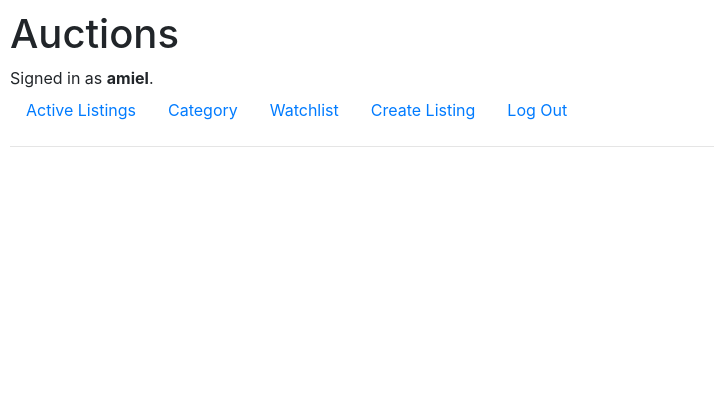
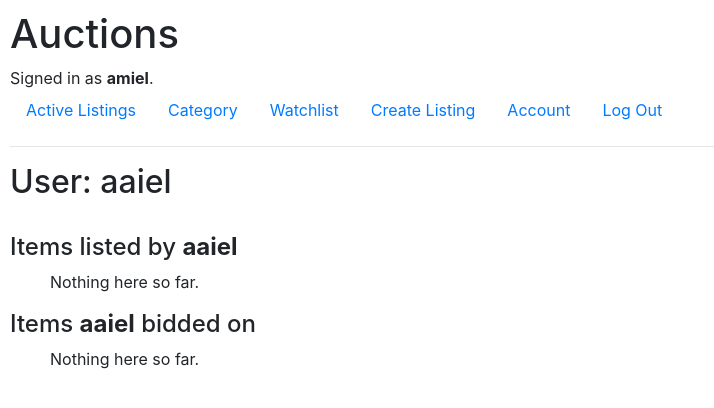
Before and after one commit to amielchristian/commerce, a Django app: a page that uses auctions/templates/auctions/user.html in a window 1280 px wide. Shown: the top 408 px of the page, without its empty margins (0-714 px from the left). Run offline with Django 3.2, Linux system fonts and the light colour scheme; a user stored in the database is signed in; data comes from the database, SQL or seed files in the repository; both versions use the stored data as it was after the commit; some libraries are stand-ins or nearby versions.

Commit message:
Add user page

```diff
--- a/auctions/templates/auctions/layout.html
+++ b/auctions/templates/auctions/layout.html
@@ -32,6 +32,9 @@
 
             {% if user.is_authenticated %}
                 <li class="nav-item">
+                    <a class="nav-link" href="{% url 'user' username=user %}">Account</a>
+                </li>
+                <li class="nav-item">
                     <a class="nav-link" href="{% url 'logout' %}">Log Out</a>
                 </li>
             {% else %}
--- a/auctions/templates/auctions/user.html
+++ b/auctions/templates/auctions/user.html
@@ -1,5 +1,60 @@
 {% extends "auctions/layout.html" %}
 
 {% block body %}
+    <h2>
+        {% if not user_viewed == user %}
+            User: {{ user_viewed }}
+        {% else %}
+            Your Account
+        {% endif%}
+    </h2>
+    <br/>
+    <h4>Items listed by <b>{{ user_viewed }}</b></h4>
+    <ul>
+        {% if not auctions_listed %}
+            <p>Nothing here so far.</p>
+        {% else %}
+            {% for listing in auctions_listed %}
+                <a class="listing-container" href="{% url 'listing' listing_id=listing.id %}">
+                    <img src="/static/auctions/{{ listing.image_name }}" alt="Image of {{ listing.name }}">
+                    <div class="listing-text">
+                        <p class="listing-name">{{ listing }}</p>
+                        <p><b>Price: </b>${{ listing.highest_bid }}</p>
+                        <p>{{ listing.description }}</p>
+                        <p class="listing-time">Created {{ listing.time }}</p>
+                    </div>
+                </a>
+            {% endfor %}
+        {% endif %}
+    </ul>
 
+    <h4>Items <b>{{ user_viewed }}</b> bidded on</h4>
+    <ul>
+        {% if not auctions_bidded_on %}
+            <p>Nothing here so far.</p>
+        {% else %}
+            {% for listing in auctions_bidded_on %}
+                <a class="listing-container" href="{% url 'listing' listing_id=listing.id %}">
+                    <img src="/static/auctions/{{ listing.image_name }}" alt="Image of {{ listing.name }}">
+                    <div class="listing-text">
+                        {% if listing.is_active %}
+                            <p class="listing-name">{{ listing }}</p>
+                        {% else %}
+                            {% if listing.highest_bidder == user_viewed %}
+                                <p class="listing-name won">{{ listing }} [WON]</p>
+                            {% elif listing.lister == user_viewed %}
+                                <p class="listing-name closed">{{ listing }} [CLOSED]</p>
+                            {% elif not listing.highest_bidder == user_viewed %}
+                                <p class="listing-name lost">{{ listing }} [CLOSED]</p>
+                            {% endif %}
+                        {% endif %}
+
+                        <p><b>Price: </b>${{ listing.highest_bid }}</p>
+                        <p>{{ listing.description }}</p>
+                        <p class="listing-time">Created {{ listing.time }}</p>
+                    </div>
+                </a>
+            {% endfor %}
+        {% endif %}
+    </ul>
 {% endblock %}
--- a/auctions/views.py
+++ b/auctions/views.py
@@ -109,8 +109,21 @@ def watchlist(request):
     })
 
 def user(request, username):
+    user = User.objects.get(username=username)
+    auctions_listed = Listing.objects.filter(lister=user)
+    auctions_bidded_on = []
 
-    return render(request, "auctions/user.html")
+    bids_placed = Bid.objects.filter(bidder=user)
+    for bid in bids_placed:
+        listing = bid.listing
+        if listing not in auctions_bidded_on:
+            auctions_bidded_on.append(listing)
+
+    return render(request, "auctions/user.html", {
+        "user_viewed": user,
+        "auctions_listed": auctions_listed,
+        "auctions_bidded_on": auctions_bidded_on
+    })
 
 def categories(request):
     categories = Category.objects.all()
```
Also changed, not shown: auctions/templates/auctions/listing.html (+8 -1 lines), auctions/templates/auctions/watchlist.html (+4 -4 lines), README.md, db.sqlite3.
